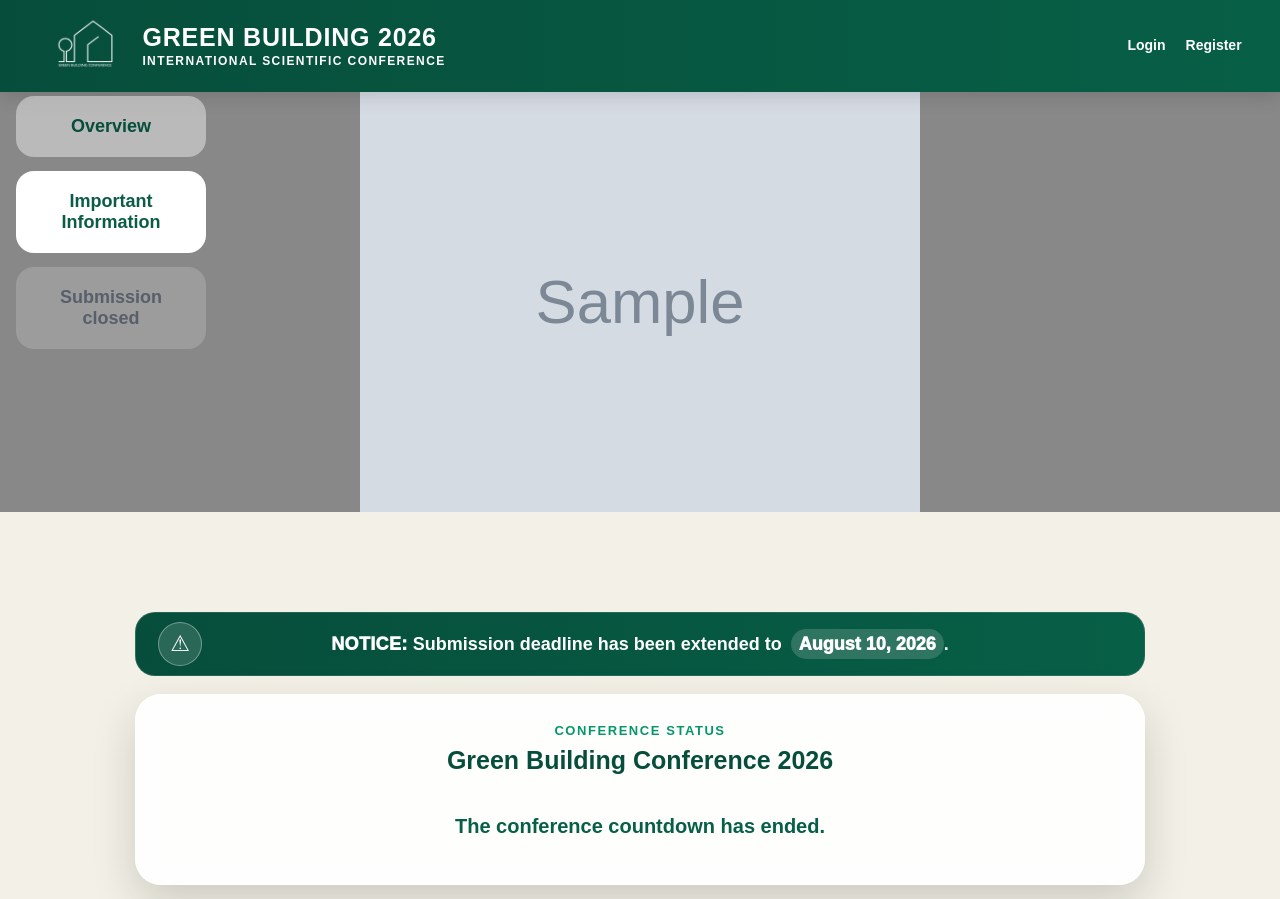
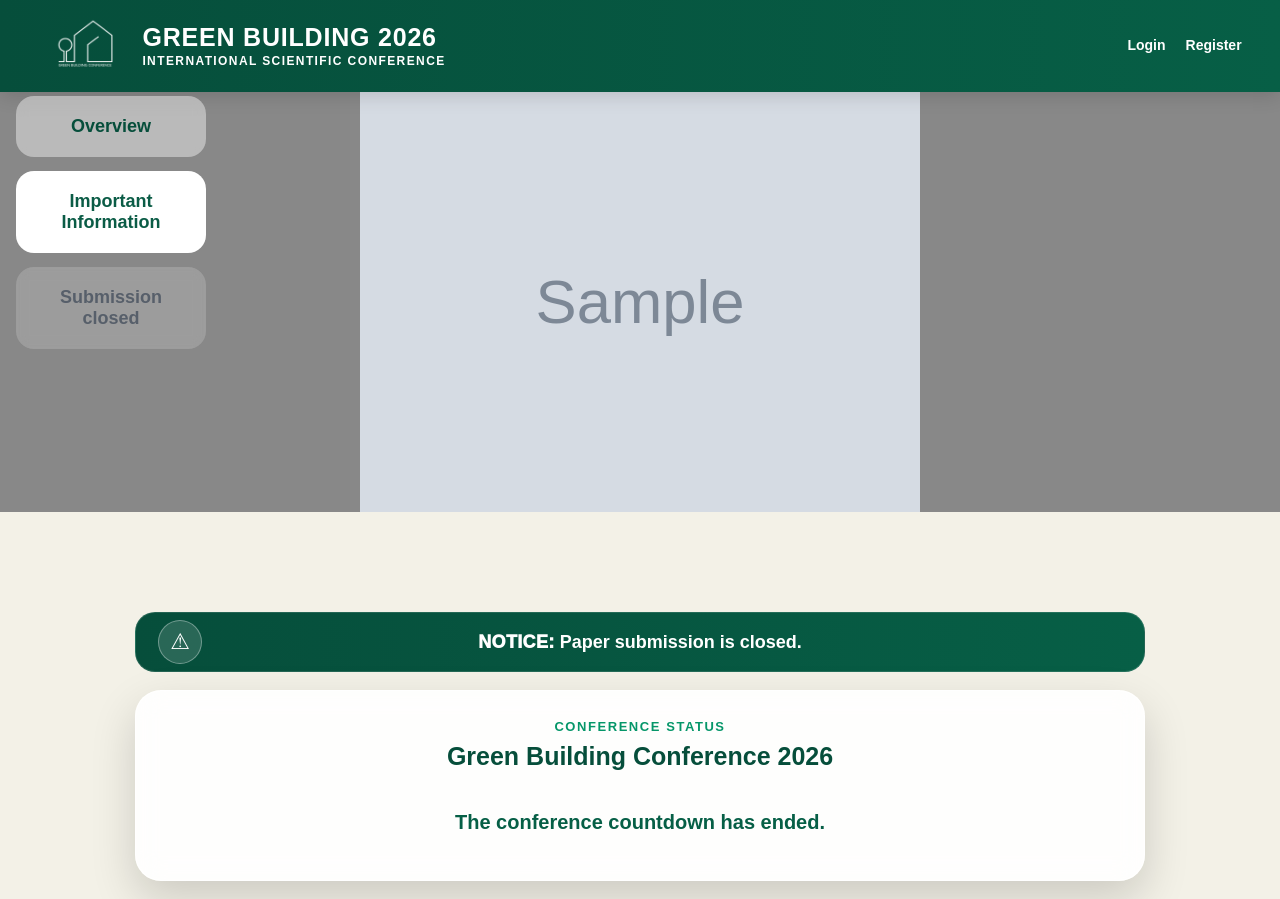
Before and after one commit to nikolavdjokic995-ctrl/gaf-conference-hub, a Django app: a page that uses conferences/templates/conferences/conference_overview.html in a window 1280 px wide; the page is wider, and only the part inside the window is pictured. Shown: the top 899 px of that part. Run offline with Django 5.2, Linux system fonts and the light colour scheme; data comes from the database, SQL or seed files in the repository; tables that the repository leaves empty hold one stand-in row (values such as "Sample post"); grey boxes marked "Sample" are stand-in pictures; parts of the project's set-up code (start-up, migrations or seed data) failed here and were passed over; some libraries are stand-ins or nearby versions.

Commit message:
Update conference overview

```diff
--- a/conferences/templates/conferences/conference_overview.html
+++ b/conferences/templates/conferences/conference_overview.html
@@ -1078,8 +1078,8 @@ body{
     <div class="deadline-notice" role="status" aria-label="Submission deadline notice">
         <div class="deadline-notice-icon" aria-hidden="true">⚠</div>
         <div class="deadline-notice-text">
-            <strong>NOTICE:</strong> Submission deadline has been extended to
-            <span class="deadline-notice-date"> August 10, 2026</span>.
+            <strong>NOTICE:</strong> Paper submission is closed.
+
         </div>
     </div>
 
```
